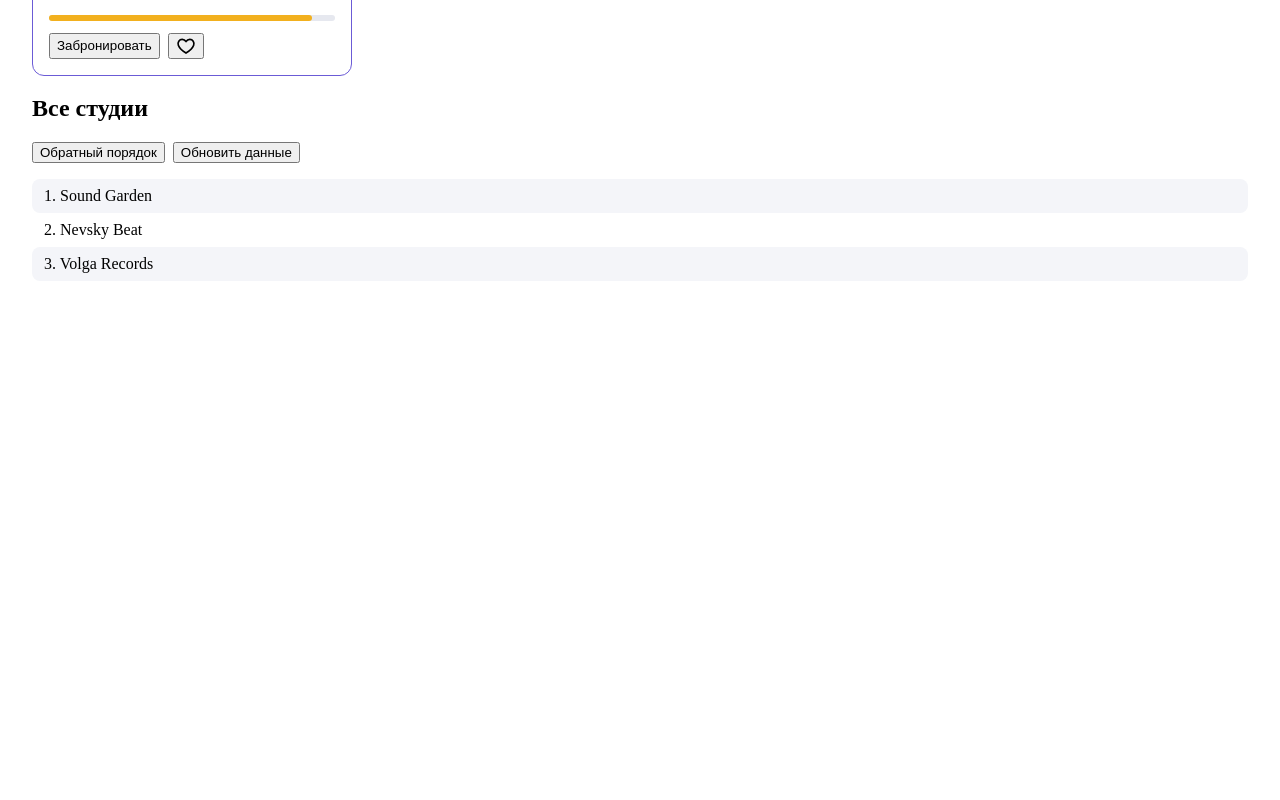
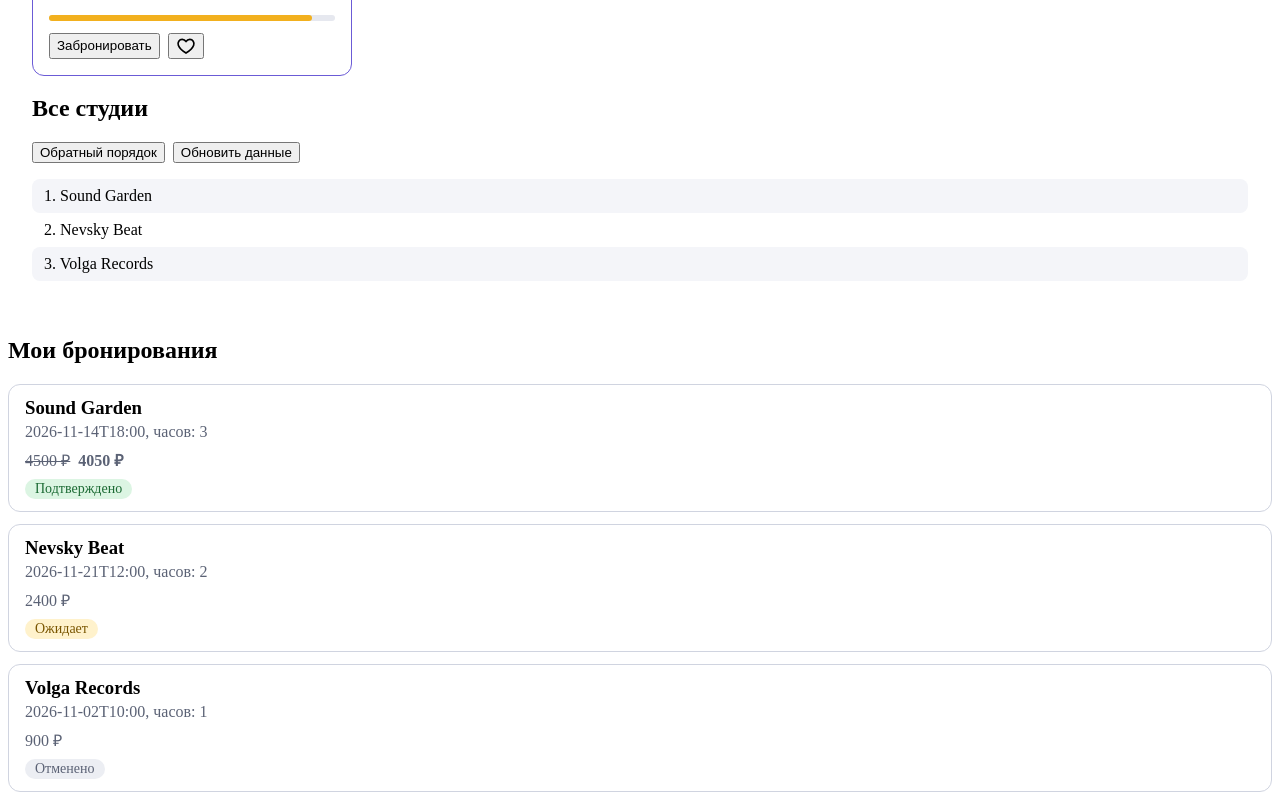
Before and after one commit to uncodegen-beep/studio-slot-course, an Angular app: page / in a window 1280 px wide. Shown: the part 516-1316 px from the top of the page. Before the commit the page ends 829 px from the top, so only its background shows below. Built offline with nearby package versions, Linux system fonts and the light colour scheme.

Commit message:
feat(lesson-014): статусы бронирований через @switch, @default never и @let
* feat(lesson-014): статусы бронирований через @switch, @default never и @let

* fix: поправил коммент и путь

```diff
--- a/src/app/app.html
+++ b/src/app/app.html
@@ -3,6 +3,7 @@
 <main>
     <!-- Пока каталог — единственная страница; маршруты страниц — модуль 04 -->
     <app-catalog-page />
+    <app-my-bookings />
 
     <router-outlet />
 </main>
--- a/src/app/app.ts
+++ b/src/app/app.ts
@@ -4,10 +4,11 @@ import { RouterOutlet } from '@angular/router';
 import { CatalogPageComponent } from '@pages/catalog/ui/catalog-page.component';
 
 import { HeaderComponent } from '@widgets/header/ui/header.component';
+import { MyBookingsComponent } from '@widgets/my-bookings/ui/my-bookings.component';
 
 @Component({
     selector: 'app-root',
-    imports: [HeaderComponent, RouterOutlet, CatalogPageComponent],
+    imports: [HeaderComponent, RouterOutlet, CatalogPageComponent, MyBookingsComponent],
     templateUrl: './app.html',
     styleUrl: './app.scss',
     changeDetection: ChangeDetectionStrategy.OnPush,
--- /dev/null
+++ b/src/entities/booking/model/booking.ts
@@ -0,0 +1,14 @@
+import type { BookingStatus } from '@shared/model';
+
+/** Бронирование студии на время */
+export interface Booking {
+    readonly id: string;
+    studioName: string;
+    /** Начало сессии: дата и время без часового пояса, например 2026-11-14T18:00 */
+    startsAt: string;
+    hours: number;
+    pricePerHour: number;
+    /** Скидка 0–1: 0.1 — это 10 % */
+    discount: number;
+    status: BookingStatus;
+}
--- /dev/null
+++ b/src/entities/booking/model/bookings.demo.ts
@@ -0,0 +1,32 @@
+import type { Booking } from './booking';
+
+/** Демо-бронирования до появления API (модуль 06) */
+export const DEMO_BOOKINGS: Booking[] = [
+    {
+        id: 'b-1',
+        studioName: 'Sound Garden',
+        startsAt: '2026-11-14T18:00',
+        hours: 3,
+        pricePerHour: 1500,
+        discount: 0.1,
+        status: 'CONFIRMED',
+    },
+    {
+        id: 'b-2',
+        studioName: 'Nevsky Beat',
+        startsAt: '2026-11-21T12:00',
+        hours: 2,
+        pricePerHour: 1200,
+        discount: 0,
+        status: 'PENDING',
+    },
+    {
+        id: 'b-3',
+        studioName: 'Volga Records',
+        startsAt: '2026-11-02T10:00',
+        hours: 1,
+        pricePerHour: 900,
+        discount: 0,
+        status: 'CANCELED',
+    },
+];
--- a/src/shared/model/booking-status.ts
+++ b/src/shared/model/booking-status.ts
@@ -1,4 +1,4 @@
-/* Union строк вместо enum: меньше кода в бандле, тот же контроль компилятора*/
+/* Union строк вместо enum: меньше кода в бандле, тот же контроль компилятора */
 export type BookingStatus = 'PENDING' | 'CONFIRMED' | 'CANCELED';
 
 /**
@@ -7,6 +7,6 @@ export type BookingStatus = 'PENDING' | 'CONFIRMED' | 'CANCELED';
  */
 export const STATUS_LABELS = {
     PENDING: 'Ожидает',
-    CONFIRMED: 'Подтверждаю',
+    CONFIRMED: 'Подтверждено',
     CANCELED: 'Отменено',
 } satisfies Record<BookingStatus, string>;
--- /dev/null
+++ b/src/widgets/my-bookings/ui/my-bookings.component.html
@@ -0,0 +1,39 @@
+<h2>Мои бронирования</h2>
+
+<ul class="bookings">
+    @for (booking of bookings; track booking.id) {
+        <!-- @let — локальная переменная шаблона: считаем один раз, используем дважды -->
+        @let total = booking.hours * booking.pricePerHour;
+        @let discounted = total * (1 - booking.discount);
+
+        <li class="booking">
+            <h3 class="booking__studio">{{ booking.studioName }}</h3>
+            <p class="booking__time">{{ booking.startsAt }}, часов: {{ booking.hours }}</p>
+
+            @if (booking.discount > 0) {
+                <p class="booking__price">
+                    <s>{{ total }} ₽</s>
+                    <strong>{{ discounted }} ₽</strong>
+                </p>
+            } @else {
+                <p class="booking__price">{{ total }} ₽</p>
+            }
+
+            <!-- Сравнение строгое (===), break не нужен: проваливания между @case нет.
+                 @default never: новый статус в BookingStatus — и шаблон не скомпилируется,
+                 пока его не обработают -->
+            @switch (booking.status) {
+                @case ("CONFIRMED") {
+                    <span class="badge badge--ok">{{ labels.CONFIRMED }}</span>
+                }
+                @case ("PENDING") {
+                    <span class="badge badge--wait">{{ labels.PENDING }}</span>
+                }
+                @case ("CANCELED") {
+                    <span class="badge badge--off">{{ labels.CANCELED }}</span>
+                }
+                @default never;
+            }
+        </li>
+    }
+</ul>
--- /dev/null
+++ b/src/widgets/my-bookings/ui/my-bookings.component.scss
@@ -0,0 +1,54 @@
+:host {
+    display: block;
+    margin-top: 32px;
+}
+
+.bookings {
+    display: grid;
+    gap: 12px;
+    margin: 0;
+    padding: 0;
+    list-style: none;
+}
+
+.booking {
+    padding: 12px 16px;
+    border: 1px solid #d0d4e0;
+    border-radius: 12px;
+}
+
+.booking__studio {
+    margin: 0 0 4px;
+}
+
+.booking__time,
+.booking__price {
+    margin: 0 0 8px;
+    color: #5b6275;
+}
+
+.booking__price s {
+    margin-right: 8px;
+}
+
+.badge {
+    display: inline-block;
+    padding: 2px 10px;
+    border-radius: 999px;
+    font-size: 14px;
+
+    &--ok {
+        background: #dcf5e3;
+        color: #1d6b35;
+    }
+
+    &--wait {
+        background: #fff2cc;
+        color: #7a5600;
+    }
+
+    &--off {
+        background: #eceef3;
+        color: #5b6275;
+    }
+}
--- /dev/null
+++ b/src/widgets/my-bookings/ui/my-bookings.component.ts
@@ -0,0 +1,17 @@
+import { ChangeDetectionStrategy, Component } from '@angular/core';
+
+import type { Booking } from '@entities/booking/model/booking';
+import { DEMO_BOOKINGS } from '@entities/booking/model/bookings.demo';
+
+import { STATUS_LABELS } from '@shared/model';
+
+@Component({
+    selector: 'app-my-bookings',
+    templateUrl: './my-bookings.component.html',
+    styleUrl: './my-bookings.component.scss',
+    changeDetection: ChangeDetectionStrategy.OnPush,
+})
+export class MyBookingsComponent {
+    protected readonly bookings: Booking[] = DEMO_BOOKINGS;
+    protected readonly labels = STATUS_LABELS;
+}
```
Also changed, not shown: 1 other file (tests, documents, lock files or other folders).
